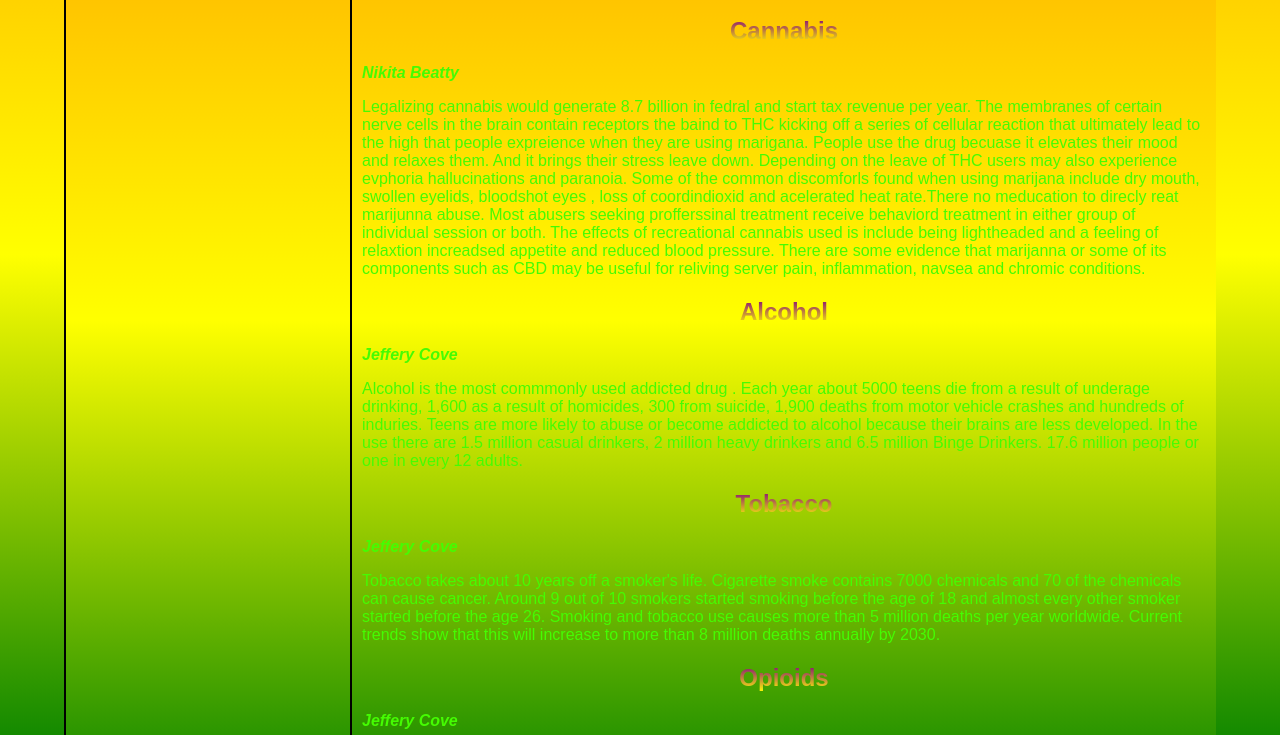
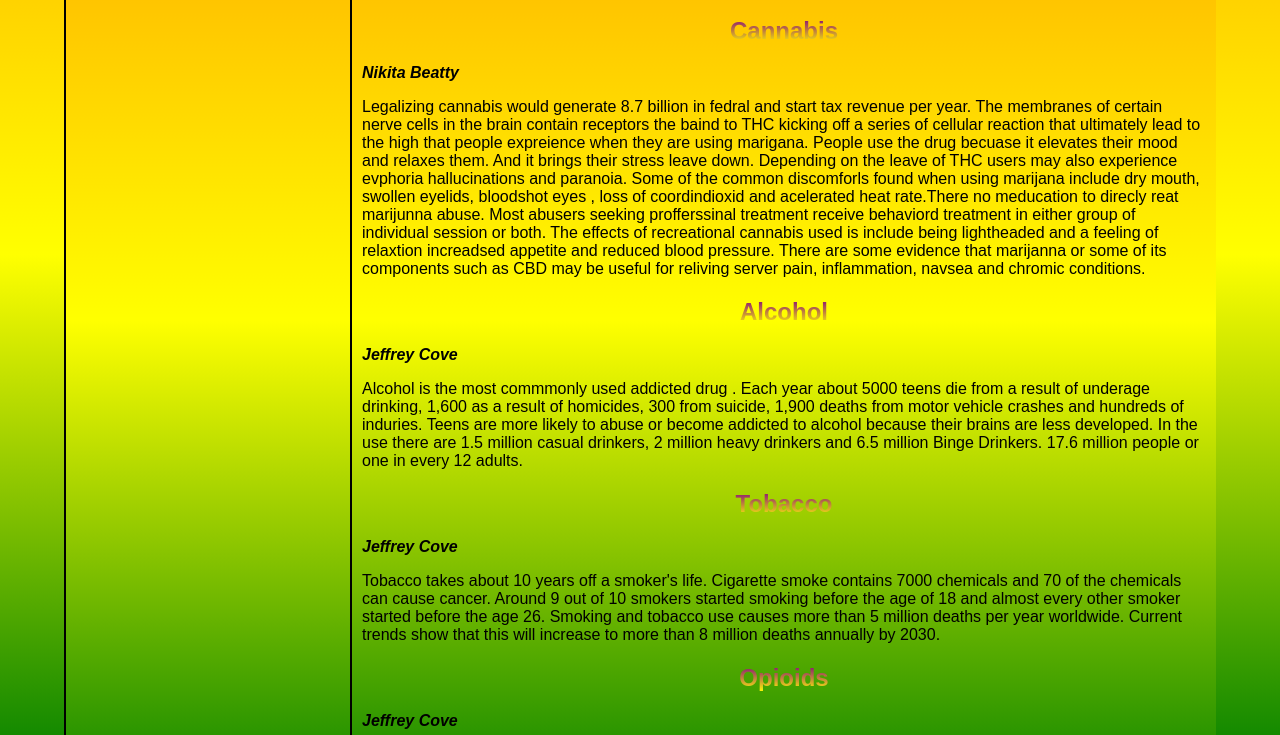
Before and after one commit to ALEX-DAWSON/addiction, a plain HTML site: page index.html in a window 1280 px wide. Shown: the part 785-1520 px from the top of the page. Drawn offline with Linux system fonts and the light colour scheme.

Commit message:
I don't remember what I did. lol

```diff
--- a/index.html
+++ b/index.html
@@ -20,7 +20,6 @@
 			<a href="withdrawal.html"><p>Withdrawal and Effects</p></a>
 			<a href="mayasection.html"><p>Maya's Not With The Program</p></a>
 			<a href="sources.html"><p>Our Sources</p></a>
-			<a href="bonus.html"><p>BONUS PACK!!!</p></a>
 		</div>
 		<!-- Content will go to the right -->
 		<!-- Make sure all images are in the images folder and images/ is before your image source file -->
@@ -48,17 +47,17 @@
 					Legalizing cannabis would generate 8.7 billion in fedral and start tax revenue per year. The membranes of certain nerve cells in the brain contain receptors the baind to THC kicking off a series of cellular reaction that ultimately lead to the high that people expreience when they are using marigana. People use the drug becuase it elevates their mood and relaxes them. And it brings their stress leave down. Depending on the leave of THC users may also experience evphoria hallucinations and paranoia. Some of the common discomforls found when using marijana include dry mouth, swollen eyelids, bloodshot eyes , loss of coordindioxid and acelerated heat rate.There no meducation to direcly reat marijunna abuse. Most abusers seeking profferssinal treatment receive behaviord treatment in either group of individual session or both. The effects of recreational cannabis used is include being lightheaded and a feeling of relaxtion increadsed appetite and reduced blood pressure. There are some evidence that marijanna or some of its components such as CBD may be useful for reliving server pain, inflammation, navsea and chromic conditions.
 				</p>
 				<h2>Alcohol</h2>
-				<h3>Jeffery Cove</h3>
+				<h3>Jeffrey Cove</h3>
 				<p>
 					Alcohol is the most commmonly used addicted drug . Each year about 5000 teens die from a result of underage drinking, 1,600 as a result of homicides, 300 from suicide, 1,900 deaths from motor vehicle crashes and hundreds of induries. Teens are more likely to abuse or become addicted to alcohol because their brains are less developed. In the use there are 1.5 million casual drinkers, 2 million heavy drinkers and 6.5 million Binge Drinkers. 17.6 million people or one in every 12 adults.
 				</p>
 				<h2>Tobacco</h2>
-				<h3>Jeffery Cove</h3>
+				<h3>Jeffrey Cove</h3>
 				<p>
 					Tobacco takes about 10 years off a smoker's life. Cigarette smoke contains 7000 chemicals and 70 of the chemicals can cause cancer. Around 9 out of 10 smokers started smoking before the age of 18 and almost every other smoker started before the age 26. Smoking and tobacco use causes more than 5 million deaths per year worldwide. Current trends show that this will increase to more than 8 million deaths annually by 2030.
 				</p>
 				<h2>Opioids</h2>
-				<h3>Jeffery Cove</h3>
+				<h3>Jeffrey Cove</h3>
 				<p>
 					Opioids are a prescription drug that are used for pain relief. opioids are natural and are naturally found in opioid poppy plant`s. When prescribed, opioids are a very good relief for pain. However, some people take the prescribed opioids to get high. Some prescribed opioids are oxycodone (OxyContin), hydrocodone (Vicodin), codeine, and morphine. Some slang terms are Oxy,Percs, and Vikes. Some other opioids that are for non-medical use includes fentanyl and heroin. Heroin is made out of morphine which is made out of opium poppy plants. Heroin is grown in Southeast and Southwest Asia, Mexico, and Colombia, it can be a brown or white powder or a black sticky substance that is known as black tar and some other names for heroin are big H, horse, hell dust, and smack. This substance is injected, snorted and smoked. Fentanyl is a prescription drug that can only be taken in small doses. When opioids are misused they can be very harmful. It can slow your breathing and could end up in a fatal overdose.
 				</p>
--- a/style.css
+++ b/style.css
@@ -35,14 +35,14 @@ h2 {
 
 h3 {
   font-family: sans-serif;
-  color: #45fc02;
+  color: black;
   font-style: italic;
   font-size: 1rem;
 }
 
 p {
   font-family: sans-serif;
-  color:#45fc02;
+  color:black;
 }
 
 a {
```
Also changed, not shown: 1 other file.
